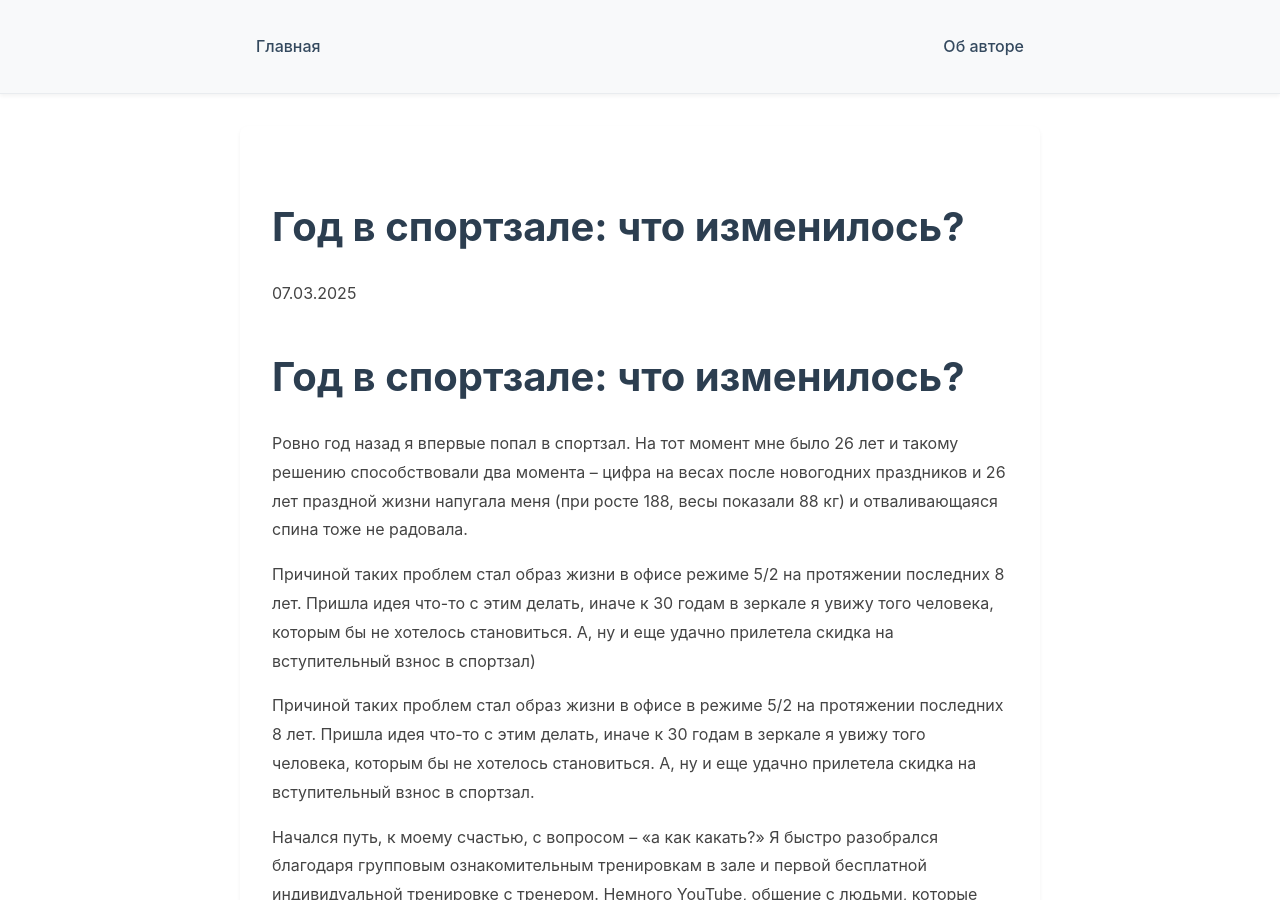
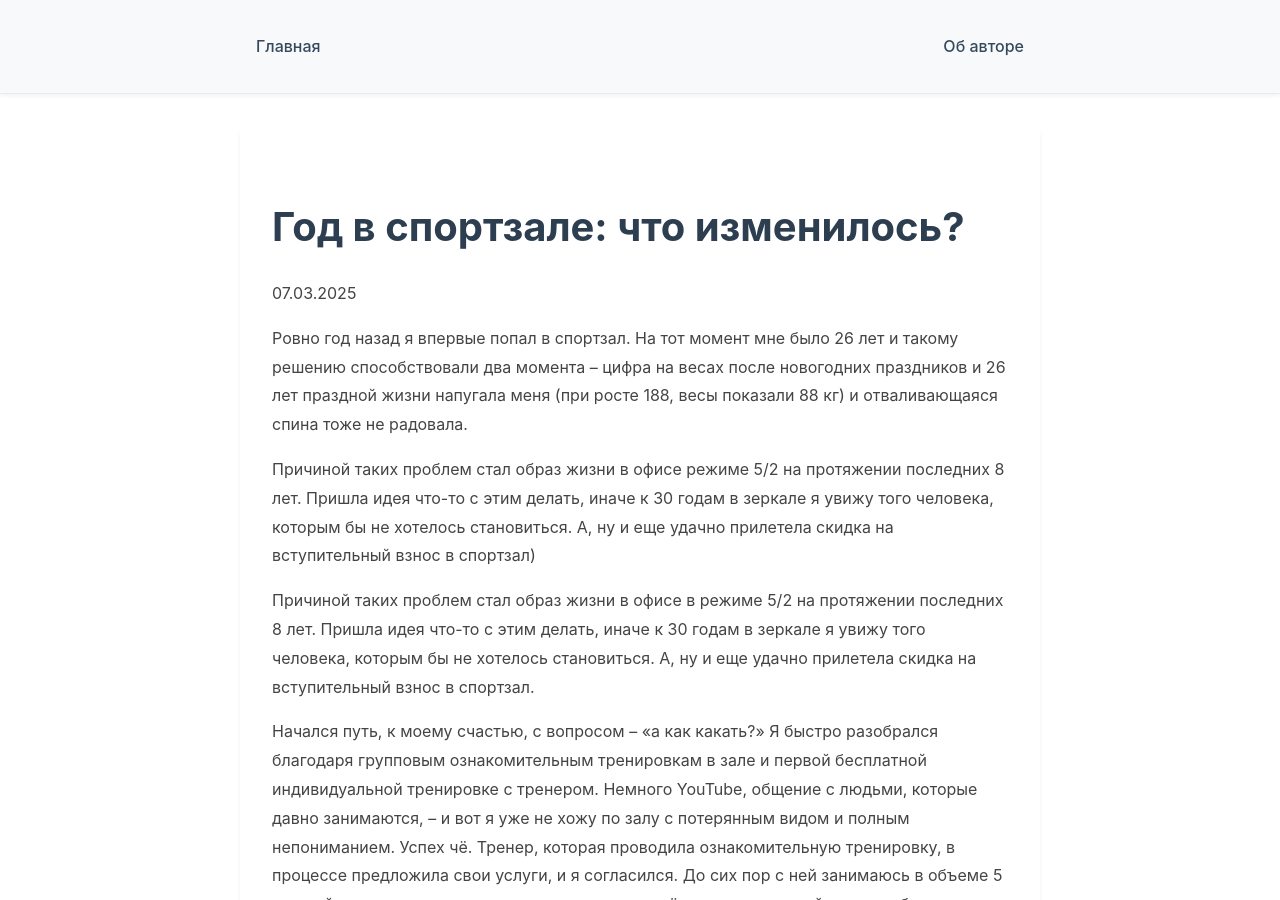
Before and after one commit to Xtoman/xtoman.github.io, a Jekyll site: the page built from _posts/2025-03-07-first-post.md, in a window 1280 px wide and 900 px high. Built offline with Jekyll 4.4.1, drawn with Linux system fonts in a browser that asks for light colours.

```diff
--- a/_posts/2025-03-07-first-post.md
+++ b/_posts/2025-03-07-first-post.md
@@ -1,9 +1,8 @@
 ---
 layout: post
 title: "Год в спортзале: что изменилось?"
+date: 2025-03-07
 ---
-
-# Год в спортзале: что изменилось?
 
 Ровно год назад я впервые попал в спортзал. На тот момент мне было 26 лет и такому решению способствовали два момента – цифра на весах после новогодних праздников и 26 лет праздной жизни напугала меня (при росте 188, весы показали 88 кг) и отваливающаяся спина тоже не радовала.
 
```
